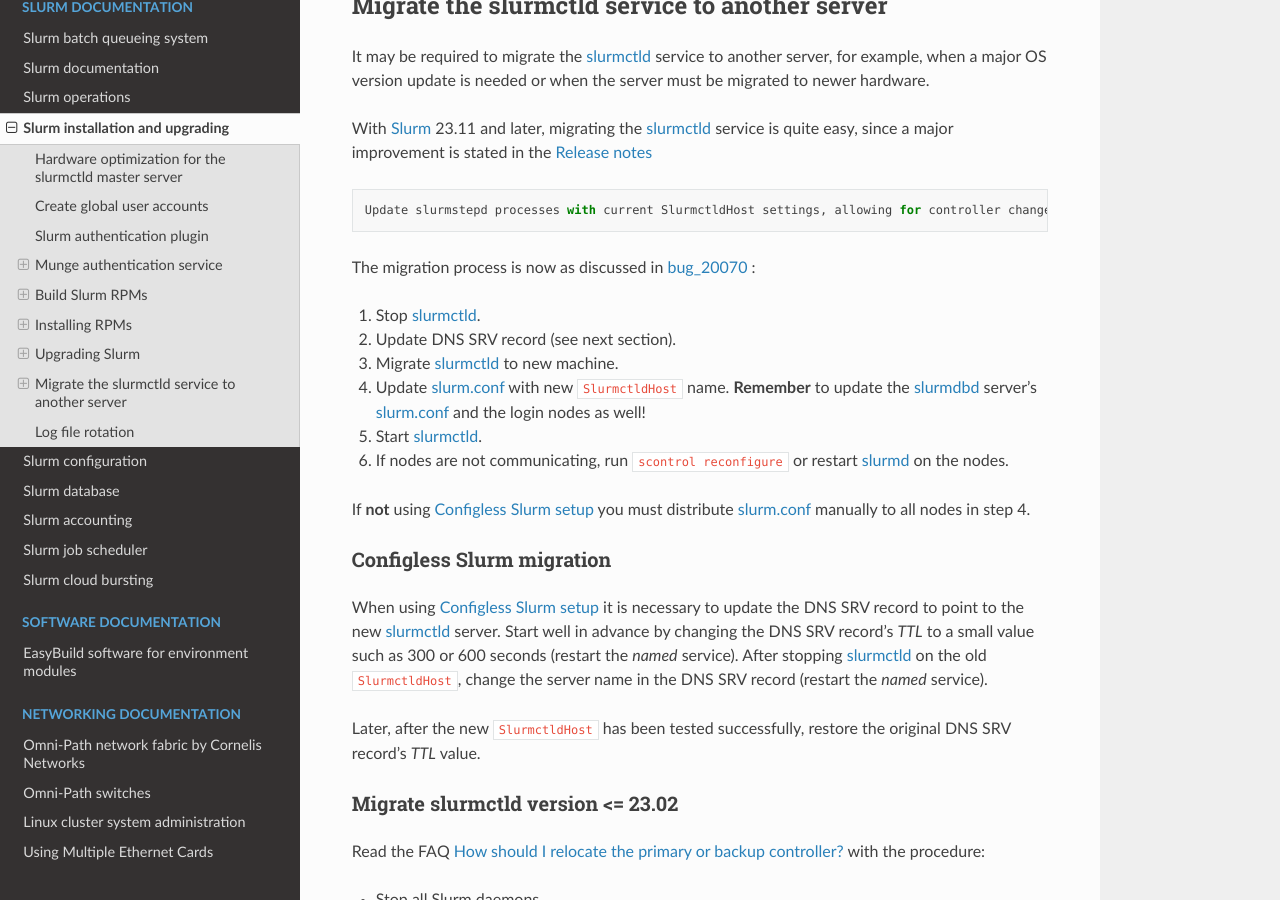
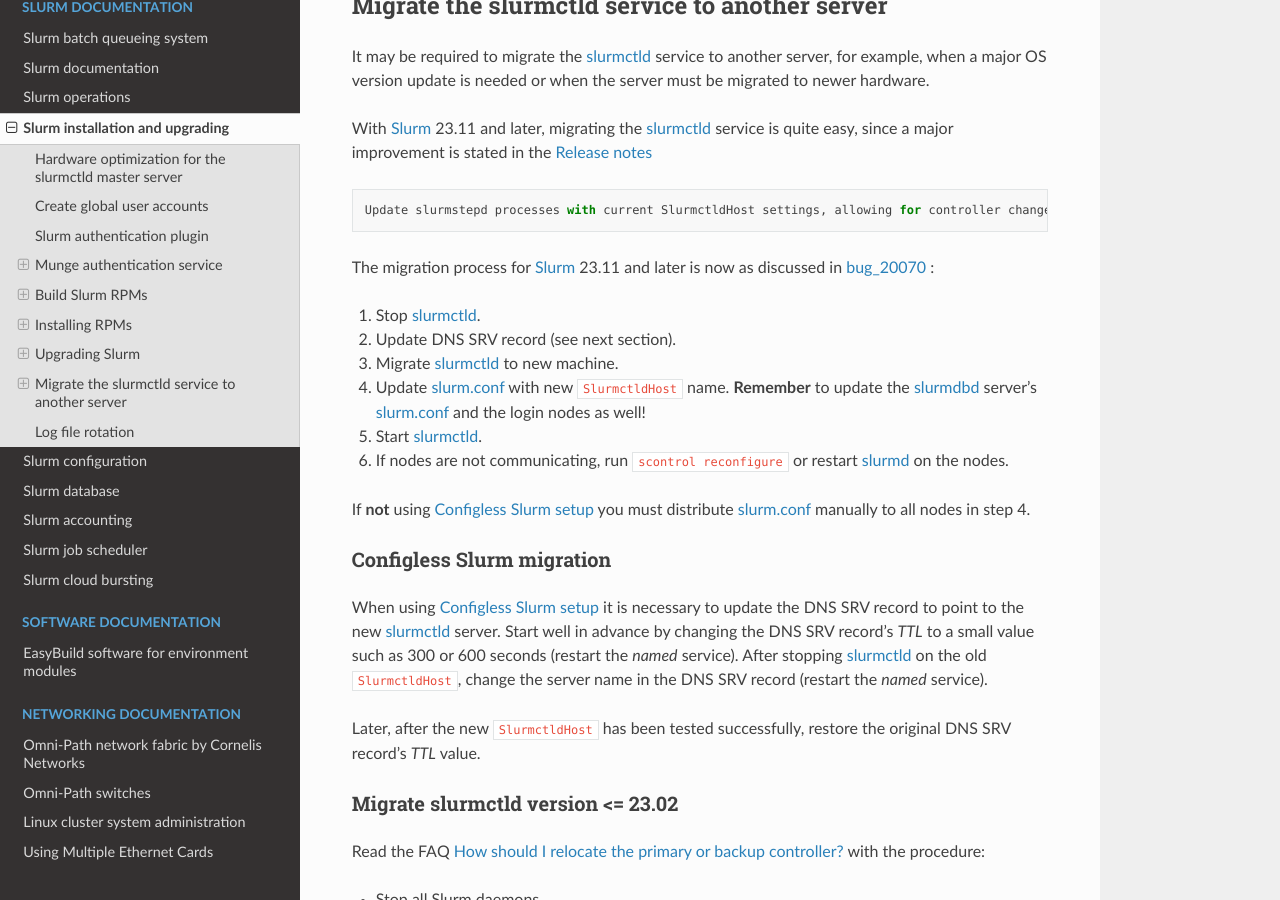
Before and after one commit to OleHolmNielsen/Niflheim_system, a Sphinx documentation site: the page built from docs/Slurm_installation.rst, in a window 1280 px wide and 900 px high, scrolled down 23377 px. Built offline with Sphinx 7.4.7 and the Read the Docs theme 2.0.0, drawn with Linux system fonts in a browser that asks for light colours.

Commit message:
Minor edit

```diff
--- a/docs/Slurm_installation.rst
+++ b/docs/Slurm_installation.rst
@@ -996,7 +996,7 @@
 
   Update slurmstepd processes with current SlurmctldHost settings, allowing for controller changes without draining all compute jobs.
 
-The migration process is now as discussed in bug_20070_ :
+The migration process for Slurm_ 23.11 and later is now as discussed in bug_20070_ :
 
 1. Stop slurmctld_.
 2. Update DNS SRV record (see next section).
```
